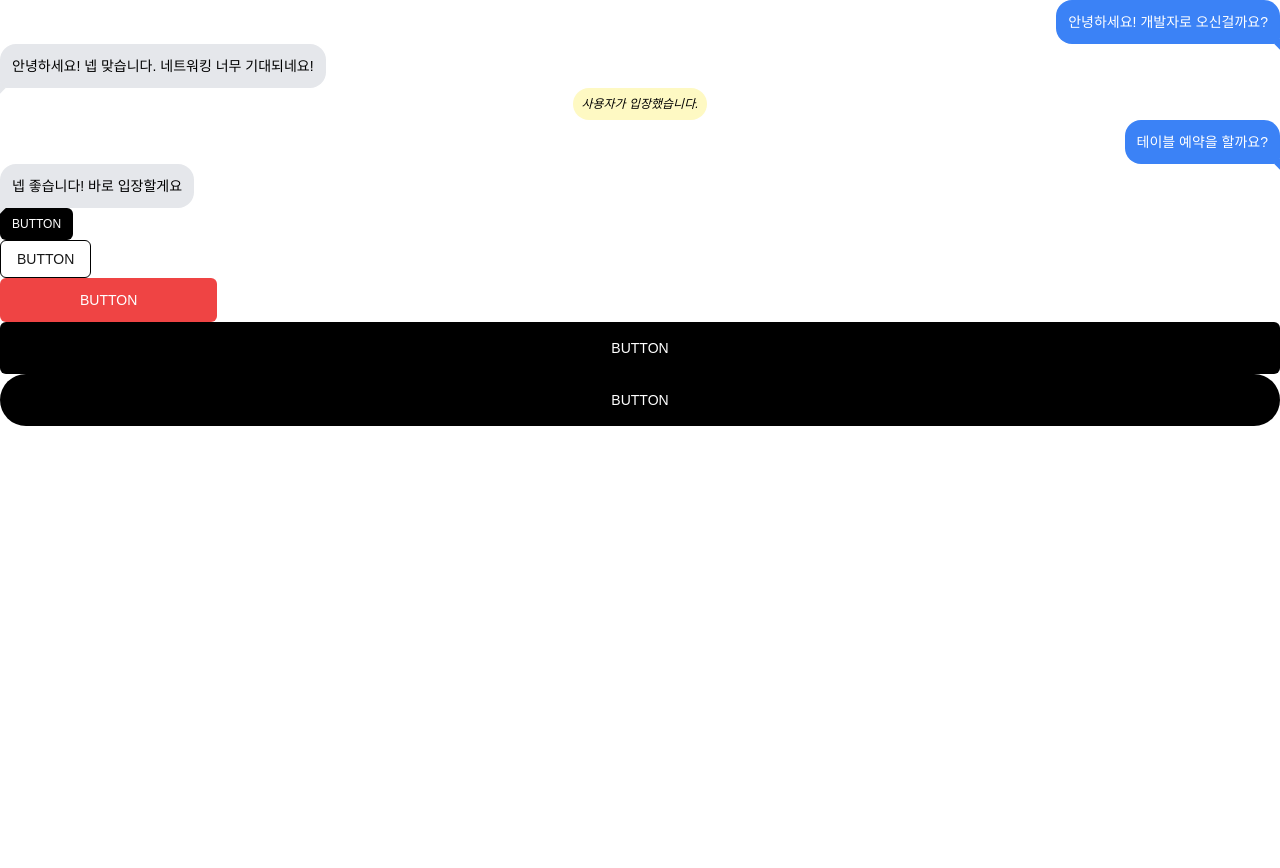
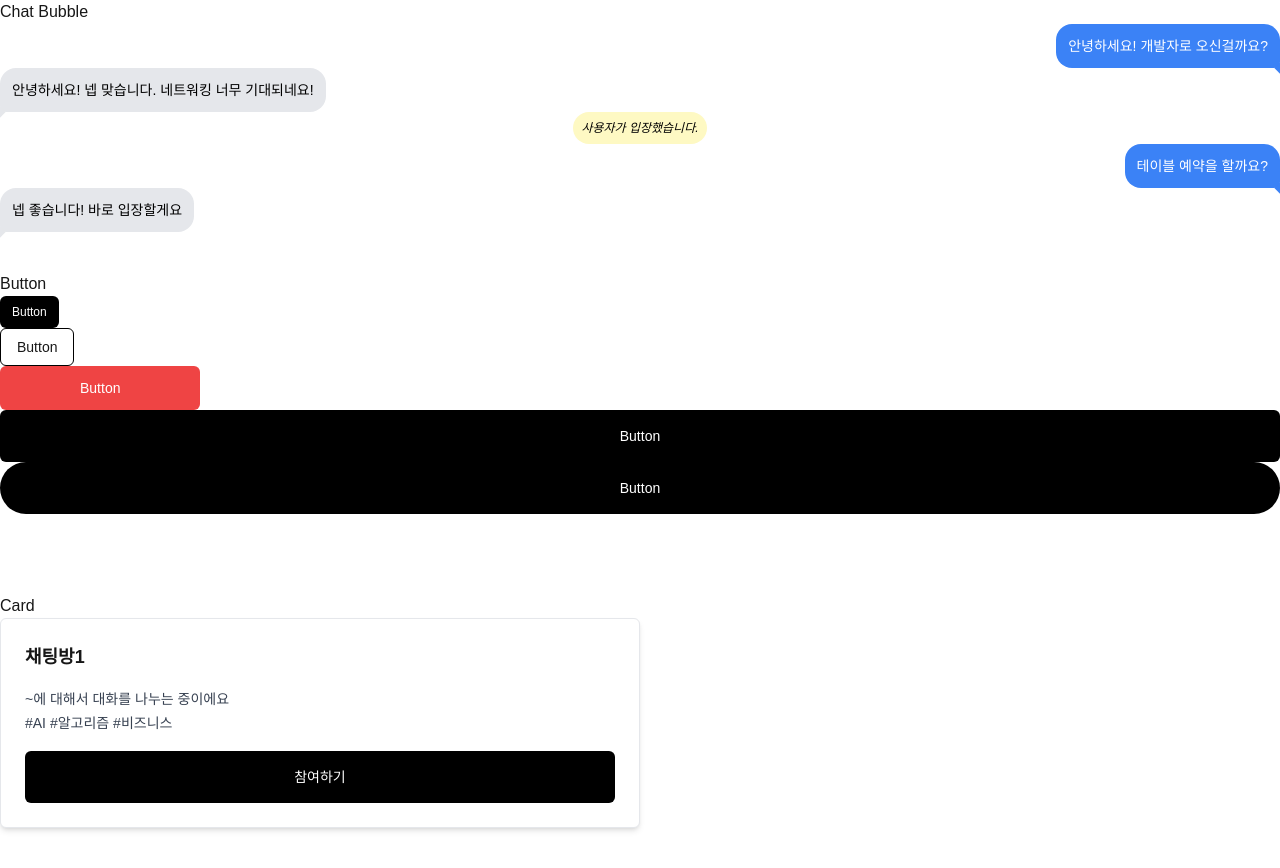
Before and after one commit to goorm-CHACHA/FE, a Next.js app: page / in a window 1280 px wide. Before the commit the page ends 800 px from the top, so only its background shows below. Built offline with nearby package versions, Linux system fonts and the light colour scheme.

Commit message:
feat: 카드 컴포넌트 제작 (#14)
* feat: 카드 컴포넌트 제작

* refactor: button 텍스트 받는 형식 변경

* chore: 기타 작업 수행
- page 화살표 함수로 변경
- 사용하지 않는 alert 컴포넌트 제거
- chatButton 컴포넌트 이름 변경

```diff
--- a/app/page.tsx
+++ b/app/page.tsx
@@ -1,10 +1,21 @@
 import Button from '~/components/common/button';
-import ChatBubble from '~/components/common/chatButton';
+import {
+  Card,
+  CardBody,
+  CardFooter,
+  CardHeader,
+} from '~/components/common/card';
+import ChatBubble from '~/components/common/chat-bubble';
 
-export default function Home() {
+const Home = () => {
   return (
+    <div className="flex flex-col gap-10">
       <div>
-      <ChatBubble variant="sender" message="안녕하세요! 개발자로 오신걸까요?" />
+        <p>Chat Bubble</p>
+        <ChatBubble
+          variant="sender"
+          message="안녕하세요! 개발자로 오신걸까요?"
+        />
         <ChatBubble
           variant="receiver"
           message="안녕하세요! 넵 맞습니다. 네트워킹 너무 기대되네요!"
@@ -16,12 +27,35 @@ export default function Home() {
         />
         <ChatBubble variant="sender" message="테이블 예약을 할까요?" />
         <ChatBubble variant="receiver" message="넵 좋습니다! 바로 입장할게요" />
+      </div>
 
-      <Button text="BUTTON" size={'sm'} />
-      <Button text="BUTTON" variant={'outline'} />
-      <Button text="BUTTON" variant={'red'} size={'lg'} />
-      <Button text="BUTTON" size={'full'} />
-      <Button text="BUTTON" size={'full'} className="rounded-full" />
+      <div>
+        <p>Button</p>
+        <Button size={'sm'}>Button</Button>
+        <Button variant={'outline'}>Button</Button>
+        <Button variant={'red'} size={'lg'}>
+          Button
+        </Button>
+        <Button size={'full'}>Button</Button>
+        <Button size={'full'} className="rounded-full">
+          Button
+        </Button>
+      </div>
+      <div className="py-10 flex flex-col justify-center">
+        <p>Card</p>
+        <Card className="w-1/2">
+          <CardHeader>채팅방1</CardHeader>
+          <CardBody className="leading-6">
+            <p>~에 대해서 대화를 나누는 중이에요</p>
+            <p>#AI #알고리즘 #비즈니스</p>
+          </CardBody>
+          <CardFooter>
+            <Button size="full">참여하기</Button>
+          </CardFooter>
+        </Card>
+      </div>
     </div>
   );
-}
+};
+
+export default Home;
--- a/src/components/common/button.tsx
+++ b/src/components/common/button.tsx
@@ -1,5 +1,4 @@
 import { cva, type VariantProps } from 'class-variance-authority';
-
 import { cn } from '~/utils/cn';
 
 const buttonVariants = cva(
@@ -31,17 +30,22 @@ const buttonVariants = cva(
 interface ButtonProps
   extends React.ButtonHTMLAttributes<HTMLButtonElement>,
     VariantProps<typeof buttonVariants> {
-  text?: string;
-  children?: React.ReactElement;
+  children?: React.ReactNode;
 }
 
-const Button = ({ variant, size, className, text, ...props }: ButtonProps) => {
+const Button = ({
+  variant,
+  size,
+  className,
+  children,
+  ...props
+}: ButtonProps) => {
   return (
     <button
       className={cn(buttonVariants({ variant, size }), className)}
       {...props}
     >
-      {text}
+      {children}
     </button>
   );
 };
--- /dev/null
+++ b/src/components/common/card.tsx
@@ -0,0 +1,27 @@
+import React from 'react';
+import { cn } from '~/utils/cn';
+
+interface CardProps extends React.HTMLAttributes<HTMLDivElement> {
+  className?: string;
+}
+
+const Card = ({ className, ...props }: CardProps) => (
+  <div
+    className={cn('rounded-md border bg-white shadow-md p-6', className)}
+    {...props}
+  />
+);
+
+const CardHeader = ({ className, ...props }: CardProps) => (
+  <div className={cn('text-lg font-semibold pb-4', className)} {...props} />
+);
+
+const CardBody = ({ className, ...props }: CardProps) => (
+  <div className={cn('text-sm text-gray-700', className)} {...props} />
+);
+
+const CardFooter = ({ className, ...props }: CardProps) => (
+  <div className={cn('text-sm text-gray-600 pt-4', className)} {...props} />
+);
+
+export { Card, CardHeader, CardBody, CardFooter };
```
Also changed, not shown: src/components/common/alert.tsx (deleted), src/components/common/chat-bubble.tsx (renamed from src/components/common/chatButton.tsx). Lines whose indentation alone changed are shown as unchanged.
